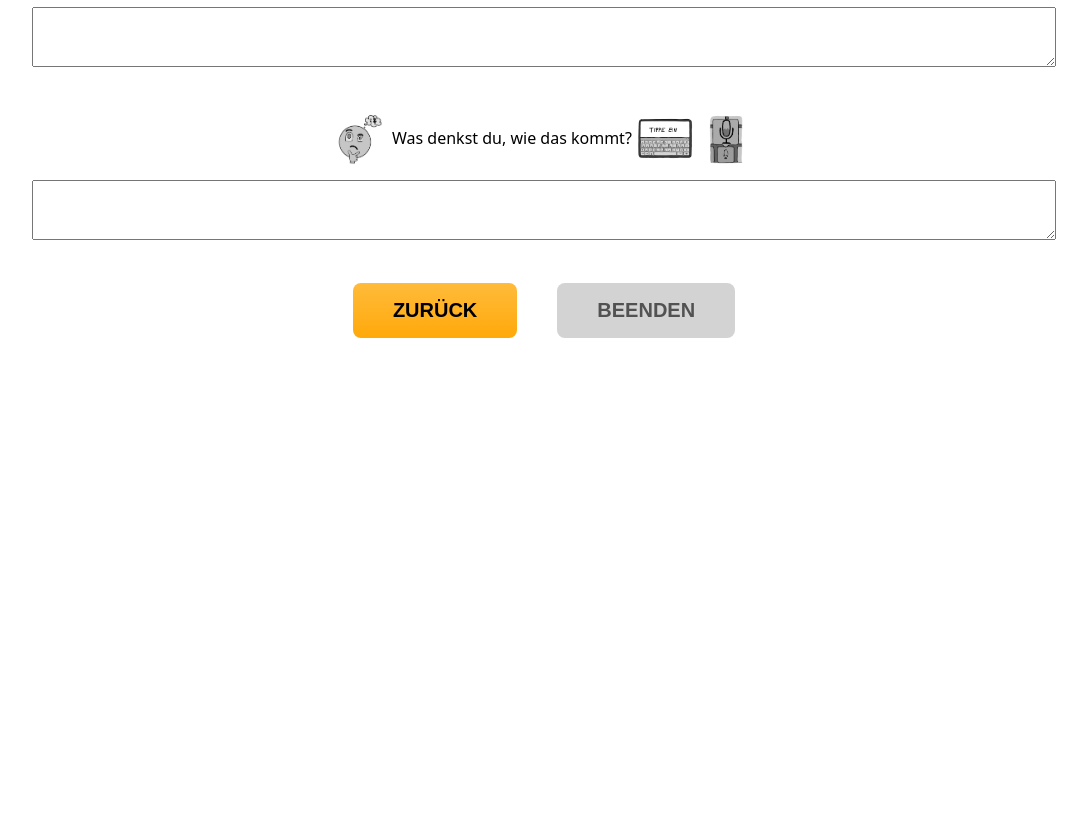
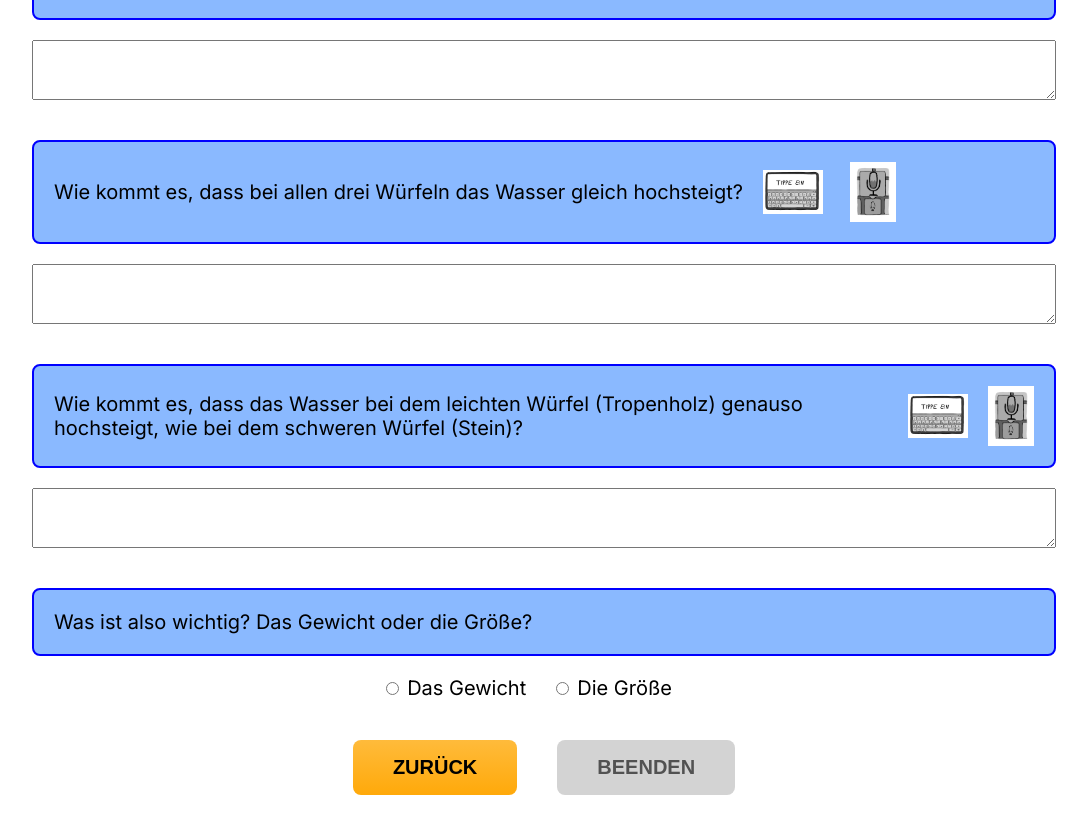
Before and after one commit to derjubu/digiswim-station-1, a Next.js app: page /result in a window 1280 px wide. Shown: the part 442-1257 px from the top of the page, without its empty margins (96-1183 px from the left). Before the commit the page ends 800 px from the top, so only its background shows below. Built offline with nearby package versions, Linux system fonts and the light colour scheme.

Commit message:
add: changes to result page

```diff
--- a/src/components/Task/Task.module.css
+++ b/src/components/Task/Task.module.css
@@ -10,6 +10,7 @@
   gap: 20px;
   width: 100%;
   background-color: rgba(57, 136, 255, 0.587);
+  margin-bottom: 20px;
 }
 
 .isHint {
--- a/src/components/Task/Task.tsx
+++ b/src/components/Task/Task.tsx
@@ -3,7 +3,7 @@
 import clsx from 'clsx'
 
 type ButtonProps = {
-  isHint: boolean
+  isHint?: boolean
   children: ReactNode
 }
 export default function Task({
--- a/src/pages/result.tsx
+++ b/src/pages/result.tsx
@@ -1,5 +1,5 @@
 import styles from '@/styles/Home.module.css'
-import classes from '../styles/Home.module.css'
+import { Inter } from 'next/font/google'
 
 import { useState } from 'react'
 import { useRouter } from 'next/router'
@@ -8,7 +8,6 @@
 import Mikro from '../images/icons/mikrofon.png'
 import Lupe from '../images/icons/lupe.png'
 import Tastatur from '../images/icons/tastatur-schrift.png'
-import Denken from '../images/icons/denken.png'
 
 import Label from '@/components/Label/Label'
 import Pikto from '@/components/Pikto/Pikto'
@@ -18,12 +17,17 @@
 import Stein from '../images/stein.png'
 import Fichte from '../images/fichte.png'
 import Tropen from '../images/tropen.png'
+import Task from '@/components/Task/Task'
+
+const inter = Inter({ subsets: ['latin'] })
 
 export default function Result(): JSX.Element {
   const router = useRouter()
 
   const [task1, setTask1] = useState<string>('')
   const [task2, setTask2] = useState<string>('')
+  const [task3, setTask3] = useState<string>('')
+  const [task4, setTask4] = useState<string>('')
 
   function previousPage() {
     router.push('/step4')
@@ -34,7 +38,7 @@
   }
 
   return (
-    <div className={classes.main}>
+    <main className={`${styles.main} ${inter.className}`}>
       <h1>Deine Beobachtungen</h1>
       <table className={styles.table}>
         <tbody>
@@ -82,9 +86,13 @@
         </tbody>
       </table>
       <Label htmlFor="task1">
-        <Pikto image={Lupe} />
-        Was kannst du beobachten? <Pikto image={Tastatur} />
-        <Pikto image={Mikro} />
+        <Task>
+          <Pikto image={Lupe} />
+          In der Tabelle siehst du die Ergebnisse des Experiments. Was kannst du
+          beobachten? <br />
+          <Pikto image={Tastatur} />
+          <Pikto image={Mikro} />
+        </Task>
         <TextArea
           id="task1"
           name="station1-aufgabe1"
@@ -92,16 +100,67 @@
           onChange={(event) => setTask1(event.target.value)}
         />
       </Label>
-      <Label htmlFor="task1">
-        <Pikto image={Denken} />
-        Was denkst du, wie das kommt? <Pikto image={Tastatur} />
-        <Pikto image={Mikro} />
+      <Label htmlFor="task2">
+        <Task>
+          Wie kommt es, dass bei allen drei Würfeln das Wasser gleich
+          hochsteigt? <br />
+          <Pikto image={Tastatur} />
+          <Pikto image={Mikro} />
+        </Task>
         <TextArea
-          id="task1"
+          id="task2"
           name="station1-aufgabe1"
           value={task2}
           onChange={(event) => setTask2(event.target.value)}
         />
+      </Label>
+      <Label htmlFor="task3">
+        <Task>
+          Wie kommt es, dass das Wasser bei dem leichten Würfel (Tropenholz)
+          genauso hochsteigt, wie bei dem schweren Würfel (Stein)? <br />
+          <Pikto image={Tastatur} />
+          <Pikto image={Mikro} />
+        </Task>
+        <TextArea
+          id="task3"
+          name="station1-aufgabe1"
+          value={task3}
+          onChange={(event) => setTask3(event.target.value)}
+        />
+      </Label>
+      <Label htmlFor="task4">
+        <Task>Was ist also wichtig? Das Gewicht oder die Größe?</Task>
+        <input
+          type="radio"
+          id="weight"
+          name="task4"
+          value="weight"
+          onClick={(event) => {
+            const target = event.target as HTMLButtonElement
+            if (target) setTask4(target.value)
+          }}
+        />
+        <label htmlFor="weight" className={styles.radioLabel}>
+          Das Gewicht
+        </label>
+        <input
+          type="radio"
+          id="size"
+          name="task4"
+          value="size"
+          onClick={(event) => {
+            const target = event.target as HTMLButtonElement
+            if (target) setTask4(target.value)
+          }}
+        />
+        <label htmlFor="size" className={styles.radioLabel}>
+          Die Größe
+        </label>
+        {task4 === 'weight' && (
+          <Task isHint={true}>
+            Was ist also wichtig? Das Gewicht oder die Größe?
+          </Task>
+        )}
       </Label>
       <div className={styles.buttonContainer}>
         <Button onClick={previousPage}>Zurück</Button>
@@ -111,6 +170,6 @@
           <Button isActive={false}>Beenden</Button>
         )}
       </div>
-    </div>
+    </main>
   )
 }
--- a/src/styles/Home.module.css
+++ b/src/styles/Home.module.css
@@ -2,7 +2,7 @@
   display: flex;
   flex-direction: column;
   justify-content: space-between;
-  gap: 30px;
+  gap: 40px;
   align-items: center;
   min-height: calc(100vh - 40px);
   font-family: system-ui, -apple-system, BlinkMacSystemFont, 'Segoe UI', Roboto,
@@ -118,6 +118,12 @@
   background: linear-gradient(#ffffff 40%, blue 40%);
 }
 
+.radioLabel {
+  margin-top: 30px;
+  margin-inline: 8px 30px;
+  font-size: 20px;
+}
+
 @keyframes rotate {
   from {
     transform: rotate(360deg);
```
Also changed, not shown: src/styles/alias.module copy.css (deleted, +0 -7 lines).
